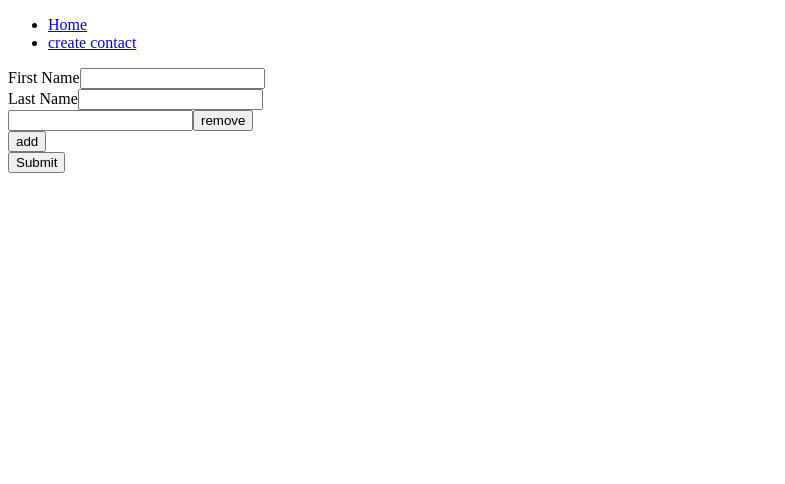
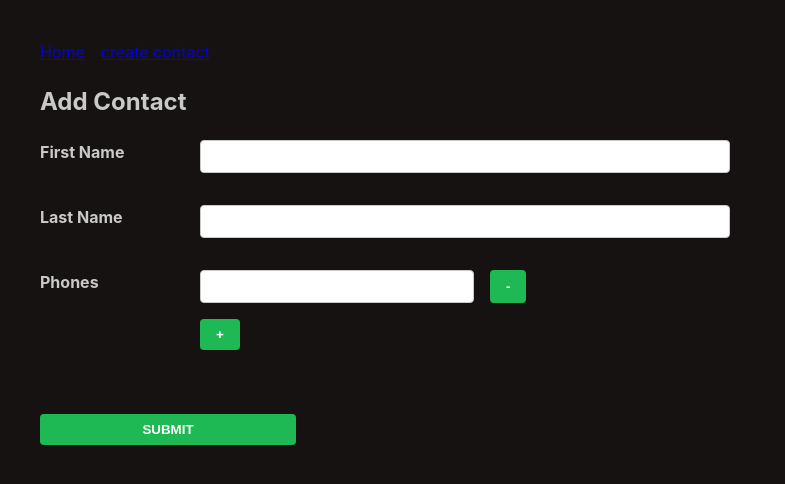
Before and after one commit to m-rizki/vite-phone-book, a React (Vite) app: page /contact in a window 1280 px wide. Shown: the top 484 px of the page, without its empty margins (0-785 px from the left). Built offline with nearby package versions, Linux system fonts and the light colour scheme; no server answers.

Commit message:
Styling & Adjust Behaviour List & Create Contact

```diff
--- /dev/null
+++ b/src/App.css
@@ -0,0 +1,4 @@
+#root {
+  margin: 0 auto;
+  padding: 2rem;
+}
--- /dev/null
+++ b/src/components/form/create-contact.tsx
@@ -0,0 +1,85 @@
+import { FormEvent, useState } from "react";
+import { useMutation } from "@apollo/client";
+import { useNavigate } from "react-router-dom";
+
+import { ADD_CONTACT_WITH_PHONES } from "../../graphql/mutations/contact-mutations";
+
+import { formControl, inputStyle, labelStyle, submitButtonStyle } from "./form-style";
+import PhonesInput from "./phones-input";
+import { GET_CONTACT_LIST } from "../../graphql/queries/contact-queries";
+
+export default function CreateContact() {
+  const navigate = useNavigate();
+
+  const [firstName, setFirstName] = useState("");
+  const [lastName, setLastName] = useState("");
+
+  const [phones, setPhones] = useState<Phone[]>([{ number: "" }]);
+  const [resetPhones, setResetPhones] = useState(false);
+
+  const handlePhoneChange = (phones: Phone[]) => {
+    setPhones(phones);
+  };
+
+  const [createContact, { loading, error }] = useMutation(
+    ADD_CONTACT_WITH_PHONES
+  );
+
+  const onSubmit = async (e: FormEvent) => {
+    e.preventDefault();
+
+    await createContact({
+      variables: { first_name: firstName, last_name: lastName, phones: phones },
+      refetchQueries: [GET_CONTACT_LIST, "GetContactList"],
+    });
+
+    setFirstName("");
+    setLastName("");
+    setResetPhones(true);
+    setTimeout(() => {
+      setResetPhones(false);
+    }, 500);
+    navigate("/");
+  };
+
+  return (
+    <form onSubmit={onSubmit}>
+      {error && <p>{`Submission error! ${error.message}`}</p>}
+      <div css={formControl}>
+        <label css={labelStyle}>First Name</label>
+        <input
+          css={inputStyle}
+          type="text"
+          value={firstName}
+          onChange={(e) => setFirstName(e.target.value)}
+          disabled={loading}
+          required
+        />
+      </div>
+      <div css={formControl}>
+        <label css={labelStyle}>Last Name</label>
+        <input
+          css={inputStyle}
+          type="text"
+          value={lastName}
+          onChange={(e) => setLastName(e.target.value)}
+          disabled={loading}
+          required
+        />
+      </div>
+      <div css={formControl}>
+        <label css={labelStyle}>Phones</label>
+        <PhonesInput
+          value={phones}
+          onPhoneChange={handlePhoneChange}
+          disabled={loading}
+          reset={resetPhones}
+        />
+      </div>
+
+      <button css={submitButtonStyle} type="submit" disabled={loading}>
+        {loading ? "SUBMITTING..." : "SUBMIT"}
+      </button>
+    </form>
+  );
+}
--- /dev/null
+++ b/src/components/form/form-style.ts
@@ -0,0 +1,91 @@
+import { css } from "@emotion/react";
+
+export const formControl = css`
+  margin-bottom: 2rem;
+
+  @media (min-width: 768px) {
+    display: flex;
+    gap: 2rem;
+  }
+`;
+
+export const formControlPhone = css`
+  margin-bottom: 1rem;
+  display: flex;
+  gap: 1rem;
+  @media (min-width: 768px) {
+    display: flex;
+    gap: 1rem;
+  }
+`;
+
+export const labelStyle = css`
+  display: block;
+  font-weight: bold;
+  margin-bottom: 0.5rem;
+  width: 100%;
+
+  @media (min-width: 768px) {
+    width: 128px;
+  }
+`;
+
+export const baseInputStyle = css`
+  padding: 0.5rem;
+  border: 1px solid #cac9c9;
+  color: #cac9c9;
+  border-radius: 4px;
+  width: 100%;
+`;
+
+export const inputStyle = css`
+  ${baseInputStyle}
+  @media (min-width: 768px) {
+    width: 512px;
+  }
+`;
+
+export const inputPhoneStyle = css`
+  ${baseInputStyle}
+  @media (min-width: 768px) {
+    width: 256px;
+  }
+`;
+
+export const baseButtonStyle = css`
+  padding: 0.5rem 1rem;
+  border: none;
+  border-radius: 4px;
+  color: white;
+  font-weight: bold;
+  cursor: pointer;
+  outline: none;
+`;
+
+export const buttonStyle = css`
+  ${baseButtonStyle}
+  background-color: #1eb854;
+  &:hover {
+    background-color: #128941;
+  }
+
+  &:active {
+    background-color: #0c5f2e;
+  }
+
+  &:disabled {
+    background-color: gray;
+    cursor: not-allowed;
+    pointer-events: none;
+  }
+`;
+
+export const submitButtonStyle = css`
+  ${buttonStyle}
+  display: block;
+  margin-top: 4rem;
+  width: 100%;
+  @media (min-width: 768px) {
+    width: 256px;
+  }
+`;
--- a/src/components/form/phones-input.tsx
+++ b/src/components/form/phones-input.tsx
@@ -1,15 +1,26 @@
 import { ChangeEvent, useEffect, useState } from "react";
+import { buttonStyle, formControlPhone, inputPhoneStyle } from "./form-style";
 
 interface PhonesInputProps {
   value: Phone[];
   onPhoneChange: (phones: Phone[]) => void;
+  disabled: boolean;
+  reset: boolean; // New prop to control the reset
 }
 
 export default function PhonesInput({
   value,
   onPhoneChange,
+  disabled,
+  reset,
 }: PhonesInputProps) {
   const [phones, setPhones] = useState<Phone[]>(value);
+
+  useEffect(() => {
+    if (reset) {
+      setPhones([{ number: "" }]);
+    }
+  }, [reset]);
 
   const handlePhonesChange = (
     index: number,
@@ -38,21 +49,33 @@ export default function PhonesInput({
   return (
     <div>
       {phones.map((phone, index) => (
-        <div key={index}>
+        <div css={formControlPhone} key={index}>
           <input
+            css={inputPhoneStyle}
             name={`phone_${index}`}
             type="text"
             value={phone.number}
             onChange={(event) => handlePhonesChange(index, event)}
+            disabled={disabled}
             required
           />
-          <button type="button" onClick={() => removePhone(index)}>
-            remove
+          <button
+            css={buttonStyle}
+            type="button"
+            onClick={() => removePhone(index)}
+            disabled={disabled}
+          >
+            -
           </button>
         </div>
       ))}
-      <button type="button" onClick={addPhone}>
-        add
+      <button
+        css={buttonStyle}
+        type="button"
+        onClick={addPhone}
+        disabled={disabled}
+      >
+        +
       </button>
     </div>
   );
--- a/src/components/ui/card.tsx
+++ b/src/components/ui/card.tsx
@@ -6,11 +6,12 @@ interface CardProps {
 }
 
 const CardContainer = styled.div`
-  background-color: #ffffff;
-  border: 1px solid #e1e1e1;
-  border-radius: 8px;
-  padding: 16px;
-  box-shadow: 0 4px 6px -1px rgb(0 0 0 / 0.1), 0 2px 4px -2px rgb(0 0 0 / 0.1);
+  box-shadow: 0 20px 25px -5px rgb(0 0 0 / 0.1),
+    0 8px 10px -6px rgb(0 0 0 / 0.1);
+  background-color: #171212;
+  border: 1px solid #cac9c9;
+  padding: 1rem;
+  border-radius: 1rem;
 `;
 
 const Card = ({ children }: CardProps) => {
--- a/src/components/ui/main-navigation.tsx
+++ b/src/components/ui/main-navigation.tsx
@@ -1,18 +1,18 @@
 import { NavLink } from "react-router-dom";
+import styled from "@emotion/styled";
+
+const NavigationContainer = styled.nav`
+  display: flex;
+  gap: 1rem;
+`;
 
 const MainNavigation = () => {
   return (
     <header>
-      <nav>
-        <ul>
-          <li>
-            <NavLink to={``}>Home</NavLink>
-          </li>
-          <li>
-            <NavLink to={`contact`}>create contact</NavLink>
-          </li>
-        </ul>
-      </nav>
+      <NavigationContainer>
+        <NavLink to={``}>Home</NavLink>
+        <NavLink to={`contact`}>create contact</NavLink>
+      </NavigationContainer>
     </header>
   );
 };
--- a/src/index.css
+++ b/src/index.css
@@ -0,0 +1,14 @@
+:root {
+  font-family: Inter, system-ui, Avenir, Helvetica, Arial, sans-serif;
+  line-height: 1.5;
+
+  color-scheme: light dark;
+  color: #cac9c9;
+  background-color: #171212;
+
+  font-synthesis: none;
+  text-rendering: optimizeLegibility;
+  -webkit-font-smoothing: antialiased;
+  -moz-osx-font-smoothing: grayscale;
+  -webkit-text-size-adjust: 100%;
+}
--- /dev/null
+++ b/src/pages/ContactForm.tsx
@@ -0,0 +1,12 @@
+import CreateContact from "../components/form/create-contact";
+
+const ContactForm = () => {
+  return (
+    <section>
+      <h1>Add Contact</h1>
+      <CreateContact />
+    </section>
+  );
+};
+
+export default ContactForm;
--- a/src/pages/EditContact.tsx
+++ /dev/null
@@ -1,9 +0,0 @@
-import { useParams } from "react-router-dom";
-
-const EditContact = () => {
-  const param = useParams();
-
-  return <div>Edit Contact {param.contactId}</div>;
-};
-
-export default EditContact;
--- a/src/pages/Home.tsx
+++ b/src/pages/Home.tsx
@@ -1,7 +1,18 @@
+import { useState } from "react";
 import { useQuery } from "@apollo/client";
 import { GET_CONTACT_LIST } from "../graphql/queries/contact-queries";
-import { useState } from "react";
+
 import Contacts from "../components/contacts/contacts";
+
+import { buttonStyle } from "../components/form/form-style";
+import { css } from "@emotion/react";
+
+const paginationStyle = css`
+  margin: 1rem;
+  display: flex;
+  gap: 1rem;
+  justify-content: center;
+`;
 
 const PAGE_SIZE = 10;
 
@@ -12,29 +23,35 @@ const Home = () => {
     variables: {
       limit: PAGE_SIZE,
       offset: page * PAGE_SIZE,
+      order_by: [{ created_at: "desc" }],
     },
   });
 
-  if (loading) return <p>Loading...</p>;
-
-  if (error) return <p>Error: {error.message}</p>;
-
-  const contacts: Contact[] = data.contact;
+  const contacts: Contact[] = data?.contact || [];
 
   return (
     <section>
       <h1>Contacts</h1>
-      <hr />
+      {loading && <p>Loading...</p>}
+      {error && <p>Error: {error.message}</p>}
+
       <Contacts items={contacts} />
-      <div>
-        <button onClick={() => setPage(page - 1)} disabled={page === 0}>
-          Previous
+
+      <div css={paginationStyle}>
+        <button
+          css={buttonStyle}
+          onClick={() => setPage(page - 1)}
+          disabled={page === 0 || contacts.length === 0}
+        >
+          &lt;
         </button>
+        <span>{page + 1}</span>
         <button
+          css={buttonStyle}
           onClick={() => setPage(page + 1)}
           disabled={contacts.length < PAGE_SIZE}
         >
-          Next
+          &gt;
         </button>
       </div>
     </section>
--- a/src/pages/NewContact.tsx
+++ /dev/null
@@ -1,67 +0,0 @@
-import { FormEvent, useState } from "react";
-import { useMutation } from "@apollo/client";
-import { useNavigate } from "react-router-dom";
-
-import PhonesInput from "../components/form/phones-input";
-import { ADD_CONTACT_WITH_PHONES } from "../graphql/mutations/contact-mutations";
-
-const NewContact = () => {
-  const navigate = useNavigate();
-
-  const [phones, setPhones] = useState<Phone[]>([{ number: "" }]);
-  const [firstName, setFirstName] = useState("");
-  const [lastName, setLastName] = useState("");
-
-  const handlePhoneChange = (phones: Phone[]) => {
-    setPhones(phones);
-  };
-
-  const [createContact, { loading, error }] = useMutation(
-    ADD_CONTACT_WITH_PHONES
-  );
-
-  const onSubmit = (e: FormEvent) => {
-    e.preventDefault();
-    createContact({
-      variables: { first_name: firstName, last_name: lastName, phones: phones },
-    });
-    setFirstName("");
-    setLastName("");
-    setPhones([{ number: "" }]);
-    navigate("/");
-  };
-
-  if (loading) return <p>Submitting...</p>;
-  if (error) return <p>{`Submission error! ${error.message}`}</p>;
-
-  return (
-    <section>
-      <form onSubmit={onSubmit}>
-        <div>
-          <label htmlFor="first_name">First Name</label>
-          <input
-            name="first_name"
-            type="text"
-            value={firstName}
-            onChange={(e) => setFirstName(e.target.value)}
-            required
-          />
-        </div>
-        <div>
-          <label htmlFor="last_name">Last Name</label>
-          <input
-            name="last_name"
-            type="text"
-            value={lastName}
-            onChange={(e) => setLastName(e.target.value)}
-            required
-          />
-        </div>
-        <PhonesInput value={phones} onPhoneChange={handlePhoneChange} />
-        <button type="submit">Submit</button>
-      </form>
-    </section>
-  );
-};
-
-export default NewContact;
```
Also changed, not shown: src/App.tsx (+5 -4 lines).
